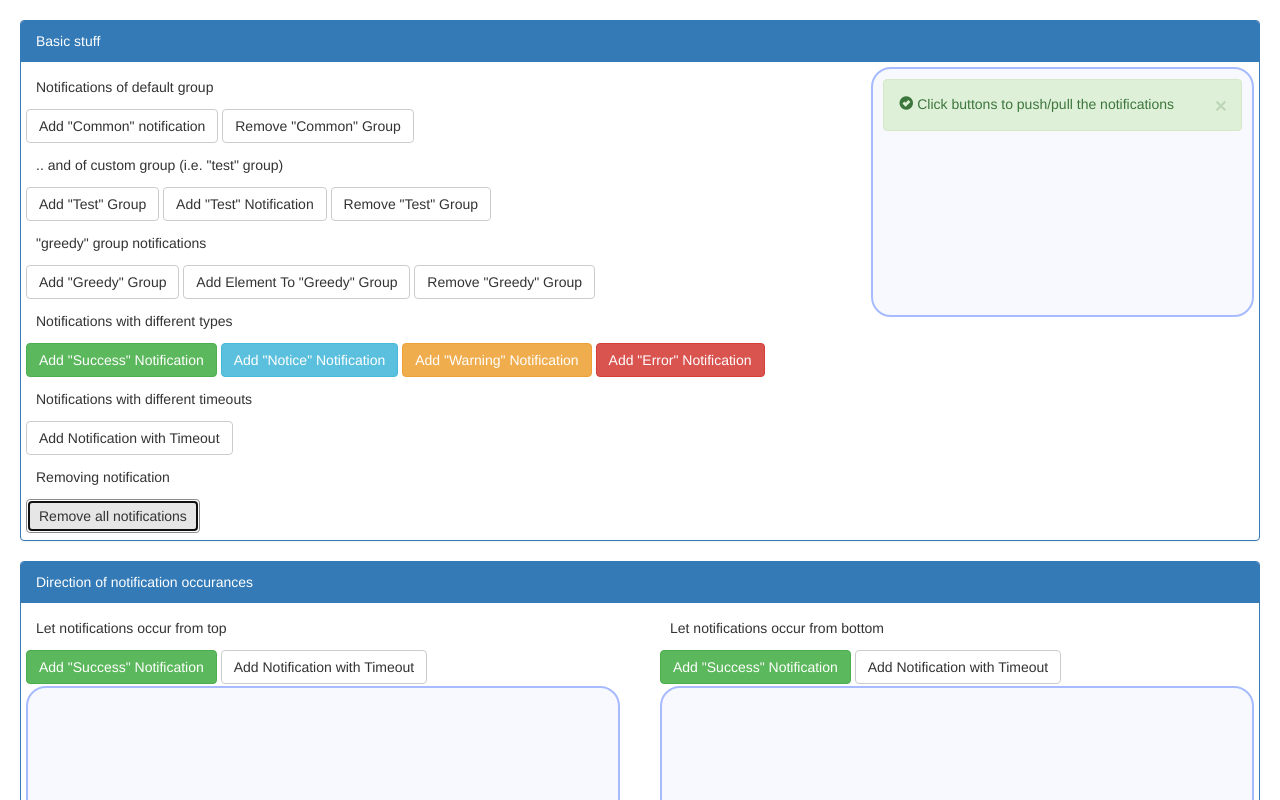
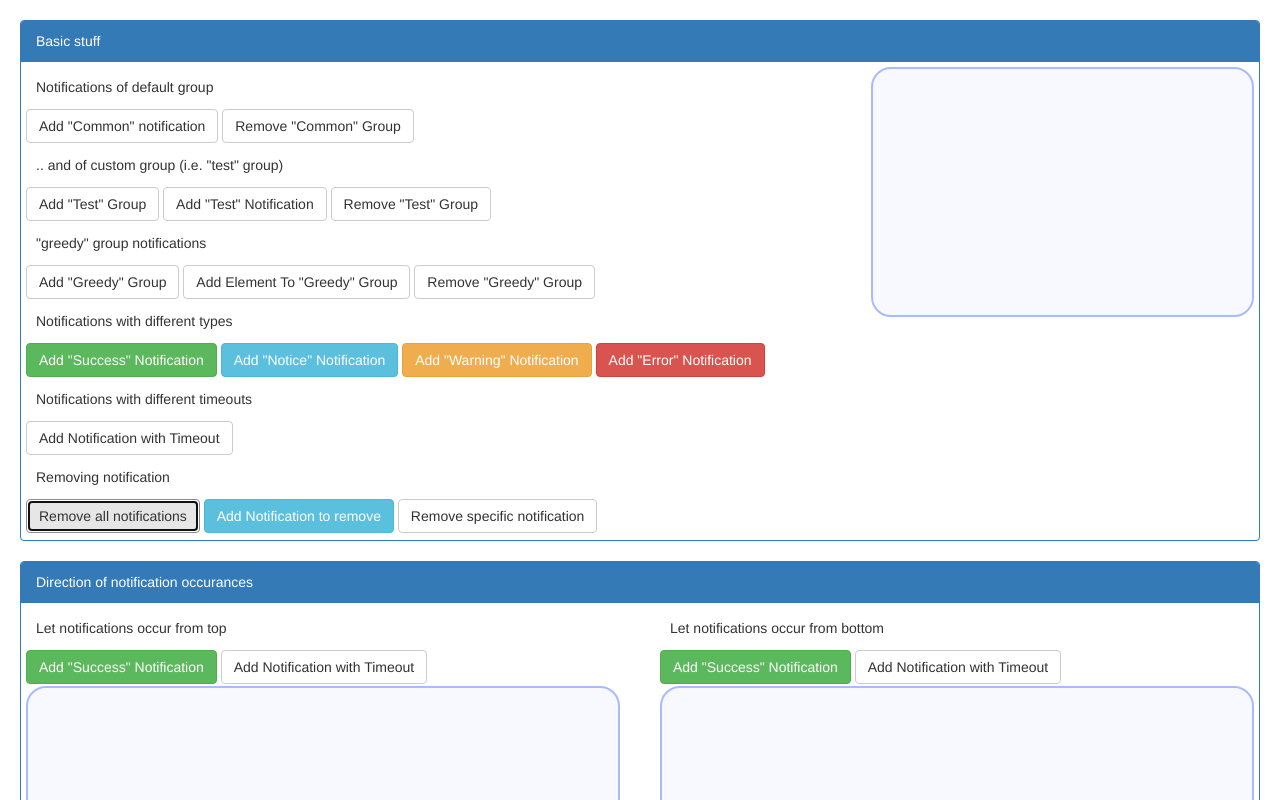
Before and after one commit to vadimkorr/module-notification, a plain HTML site: page index.html in a window 1280 px wide. Both pictures are taken after a click on the button "Remove all notifications". Shown: the top 800 px of the page. Drawn offline with nearby package versions, Linux system fonts and the light colour scheme.

Commit message:
Added remove functions, code refactoring

```diff
--- a/index.html
+++ b/index.html
@@ -47,6 +47,8 @@
           <button type="button" class="btn btn-default" id="add-timeout-notif">Add Notification with Timeout</button>
           <p>Removing notification</p>
           <button type="button" class="btn btn-default" id="remove-all">Remove all notifications</button>
+          <button type="button" class="btn btn-info" id="add-notice-notif-to-remove">Add Notification to remove</button>
+          <button type="button" class="btn btn-default" id="remove-specific-notif">Remove specific notification</button>
         </div>
       </div>
       <div class="col-md-4">
--- a/js/module-notification.js
+++ b/js/module-notification.js
@@ -1,6 +1,7 @@
 (function($) {
   /* Commons */
-  /* extends default configs and returns extended */
+
+  /* extends default config and returns extended one */
   var extendDefaults = function(source, properties) {
     var property;
     for (property in properties) {
@@ -20,98 +21,131 @@
   }
 
   /**
+   * @constructs MNGroup - private class
+   * @param {any} groupOptions - options of the new group
+   */
+  var MNGroup = function(groupOptions) {
+    var _defaultOptions = {
+      name: "common",
+      greedy: false
+    }
+    var options = applyArgs(groupOptions, _defaultOptions);
+    this.name = options.name;
+    this.greedy = options.greedy;
+    this.notifs = [];
+  }
+
+  /**
+   * Pushes new notification to the group
+   *
+   * @param {any} notif
+   */
+  MNGroup.prototype.pushNotif = function(notif) {
+    this.notifs.push(notif);
+  }
+
+  /**
+   * Detects if group has a notification with id
+   *
+   * @param {any} id
+   * @returns
+   */
+  MNGroup.prototype.hasNotif = function(id) {
+    var index = -1;
+    this.notifs.forEach(function(n, ind) {
+      if (n.id == id) {
+        index = ind;
+        return;
+      }
+    });
+    return index;
+  }
+
+  /**
    * @constructs MNModule
    * @param {any} config - options of the new module
    */
-  this.MNModule = function(config) {
-    var _defaultConfigs = {
+  this.MNModule = function(moduleOptions) {
+    var _self = this;
+
+    /* input options */
+    var _defaultOptions = {
       container: "#notifications",
       onNotifsNumberChange: function(number) {
-        console.info("Number of notifications", number, _defaultConfigs);
+        console.info("Number of notifications", number, moduleOptions);
       },
-	  direction: "fromTop"//"fromBottom"
+	    direction: "fromTop"//"fromTop", "fromBottom"
     }
+    var _options = applyArgs(moduleOptions, _defaultOptions);
 
-    var _self = this;
-    _self._configs = applyArgs(config, _defaultConfigs);
+    //unique id
+    var _id = (() => {
+      return (+new Date).toString(16);
+    })();
 
-    var _generateModuleIndex = function() {
-      return (+new Date).toString(16);
-    }
-    var _generateNotifIndex = function() {
-      return (+new Date).toString(16);
-    }
+    //append module container to the specified container
+    $("<div id='" + _id + "' class='mn-module-container'></div>").appendTo(_options.container);
 
-    _self._currModuleIndex = _generateModuleIndex();
-    _self._currNotifIndex = _generateNotifIndex();
+    var _numberOfNotifs = 0;
+    this.groups = {};
 
-    $("<div id='" + _self._currModuleIndex + "' class='mn-module-container'></div>").appendTo(_self._configs.container);
-
-    _self._currCount = 0;
-    _self._groups = {};
-
-    var _callOnNotifsNumberChange = function(number) {
-      if (typeof _self._configs.onNotifsNumberChange === "function") {
-        _self._configs.onNotifsNumberChange(number);
+    /* calls on number of notifications in current module changing */
+    function _callOnNotifsNumberChange(number) {
+      if (typeof _options.onNotifsNumberChange === "function") {
+        _options.onNotifsNumberChange(number);
       }
     }
 
-    /* decrement counter */
-    _self._decCount = function() {
-      _self._currCount > 0 ? _self._currCount-- : _self._currCount = 0;
-      _self._currNotifIndex = _generateNotifIndex();
-      _callOnNotifsNumberChange(_self._currCount);
+    /* detects if group with specified name exist */
+    this.isGroupExist = function(groupName) {
+      return _self.groups.hasOwnProperty(groupName);
     }
-    /* increment counter */
-    _self._incCount = function() {
-      _self._currCount++;
-      _self._currNotifIndex = _generateNotifIndex();
-      _callOnNotifsNumberChange(_self._currCount);
-    }
-    /* pull notification */
-    _self._pull = function(notif) {
-      var index = _self._groups[notif.group].notifs.indexOf(notif.id);
-      if (index > -1) {
-        //dec index
-        _self._decCount();
-        //pull from UI
-        $(notif.id).fadeOut(300, function() {
-          $(notif.id).remove();
-        });
-        _self._groups[notif.group].notifs.splice(index, 1);
+
+    /* pulls notification */
+    this.pull = function(notif) {
+      var hasInd = _self.groups[notif.group].hasNotif(notif.id);
+      if (hasInd != -1) {
+        //decrement counter
+        (function _decCount() {
+          _numberOfNotifs > 0 ? _numberOfNotifs-- : _numberOfNotifs = 0;
+          _callOnNotifsNumberChange(_numberOfNotifs);
+        })();
+        //remove from group
+        _self.groups[notif.group].notifs.splice(hasInd, 1);
       }
     }
-    /* get notification element id */
-    _self._getNotificationElementId = function(withoutPrefix) {
-      var id = (withoutPrefix ? '' : '#') + "mn-container-" + _self._currModuleIndex + "_" + _self._currNotifIndex;
-      return id;
-    }
-    /* get selector of the close button of the notification element */
-    _self._getCloseBtnSelector = function(id) {
-      var selector = id + " > .mn-close-btn";
-      return selector;
+
+    this._push = function(options) {
+      //increment counter
+      (function incCount() {
+        _numberOfNotifs++;
+        _callOnNotifsNumberChange(_numberOfNotifs);
+      })();
+      var additionalOptions = {
+        moduleId: _id,
+        direction: _options.direction,
+        onBeforeRemove: _self.pull
+      }
+      //create notif
+      var notif = new MNNotification(options);
+      //append to UI
+      notif.appendToContainer(additionalOptions);
+      //push to group
+      _self.groups[options.group].pushNotif(notif);
+      return notif;
     }
 
-    _self._createEmptyGroup = function() {
-      var _defaultOptions = {
-        name: "common",
-        greedy: false
-      }
-
-      var _options = applyArgs(arguments[0], _defaultOptions);
-
+    this.addEmptyGroup = function(groupOptions) {
 	    //check if group already exists
-	    if (_self._groups.hasOwnProperty(_options.name)) {
-        console.warn("Group with name already exist:", _options.name);
+	    if (_self.isGroupExist(groupOptions.name)) {
+        console.warn("Group with name already exist:", groupOptions.name);
 	    } else {
-        _self._groups[_options.name] = {
-          options: _options,
-          notifs: []
-        }
-        console.info("New group was created", _self._groups[_options.name]);
+        _self.groups[groupOptions.name] = new MNGroup(groupOptions)
+        console.info("New group was created", groupOptions.name);
       }
 	  }
-	  console.info("New notification module was registered", _self._currModuleIndex, _self._configs);
+
+	  console.info("New notification module was registered", _id, _options);
   }
 
   /**
@@ -121,10 +155,9 @@
    */
   this.MNModule.prototype.pullGroupNotifs = function(groupName) {
     var _self = this;
-    if (_self._groups.hasOwnProperty(groupName)) {
-      for (var i = 0; i < _self._groups[groupName].notifs.length;) {
-        var id = _self._groups[groupName].notifs[i];
-        _self._pull({id: id, group: groupName});
+    if (_self.groups.hasOwnProperty(groupName)) {
+      for (var i = 0; i < _self.groups[groupName].notifs.length;) {
+        _self.groups[groupName].notifs[i].pull();
       }
       console.info("Group notifications were removed:", groupName);
     } else {
@@ -138,7 +171,8 @@
    * @param {any} options - options of the group
    */
   this.MNModule.prototype.createEmptyGroup = function(options) {
-    this._createEmptyGroup(options);
+
+    this.addEmptyGroup(options);
   }
 
   /**
@@ -146,91 +180,40 @@
    *
    * @param {any} options - options of the notification
    */
-  this.MNModule.prototype.pushNotif = function(options) {
-    var NOT_DEFINED = "";
-
+  this.MNModule.prototype.pushNotif = function(notifOptions) {
+    var _self = this;
+    /* input options */
     var defaultOptions = {
       title: "",
       message: "",
-      icon: NOT_DEFINED,
+      icon: undefined,
       closeCond: 5000,//ms
-      type: "notice",//notice, warning, error, success
-      group: "common"
+      type: "notice",//"notice", "warning", "error", "success"
+      group: "common",
     }
+    var options = applyArgs(notifOptions, defaultOptions);
 
-    var _options = applyArgs(options, defaultOptions);
-
-    var _self = this;
-    /* returns icon depending on type */
-    function _getIcon() {
-      var _icons = {
-        "notice": "info-sign",
-        "success": "ok-sign",
-        "warning": "warning-sign",
-        "error": "remove"
-      }
-      return ((_options.icon == NOT_DEFINED) ? _icons[_options.type] : _options.icon);
-    }
-    /* returns filled template */
-    function _getTemplate() {
-      var template = (
-        "<div role='mn-alert' id='" + _self._getNotificationElementId(true) + "' class='mn-notification-container mn-alert mn-alert-" + _options.type + " mn-alert-dismissible'>" +
-          "<button type='button' class='mn-close-btn mn-close'><span aria-hidden='true'>&times;</span></button>" +
-          "<div class='mn-notification-container-content'>"+
-            "<i class='glyphicon glyphicon-" + _getIcon() + "'></i>" +
-            "<span> <strong>" + _options.title + "</strong> " + _options.message + "</span>" +
-          "</div>" +
-        "</div>"
-      );
-      return template;
-    }
     /* pushes new notifications */
     function _push() {
-      var pushInner = function() {
-        _self._incCount();
-        _self._groups[_options.group].notifs.push(_self._getNotificationElementId());
-        if (_self._configs.direction == "fromTop") {
-          $(_getTemplate()).appendTo("#" + _self._currModuleIndex).hide().fadeIn(300);
-		} else {
-		  $(_getTemplate()).prependTo("#" + _self._currModuleIndex).hide().fadeIn(300);
-		}
-
-        return { id: _self._getNotificationElementId(), group: _options.group };
-      }
       //group is not exist yet
-      if (!_self._groups.hasOwnProperty(_options.group)) {
-        _self._createEmptyGroup({ name: _options.group });
-        return pushInner();
+      if (!_self.isGroupExist(options.group)) {
+        _self.addEmptyGroup({ name: options.group });
+        return _self._push(options);
       //group exists
       } else {
         //group is greedy
-        if (_self._groups[_options.group].options.greedy) {
+        if (_self.groups[options.group].greedy) {
           //greedy group already has a member
-          if (_self._groups[_options.group].notifs.length >= 1) {
-            console.warn("Greedy group " + _options.group + " already has a member");
-            return false;
+          if (_self.groups[options.group].notifs.length >= 1) {
+            console.warn("Greedy group " + options.group + " already has a member");
+            return null;
           //greedy group is empty
           } else {
-            return pushInner();
+            return _self._push(options);
           }
         //group is not greedy
         } else {
-          return pushInner();
-        }
-      }
-    }
-    /* sets time after which notification will be closed */
-    function _setCloseConditions(notif) {
-      $(_self._getCloseBtnSelector(notif.id)).on("click", function() {
-        _self._pull(notif);
-      });
-      if (_options.closeCond !== false) {
-        if (typeof _options.closeCond === "function") {
-
-        } else {
-          setTimeout(function() {
-            _self._pull(notif);
-          }, _options.closeCond);
+          return _self._push(options);
         }
       }
     }
@@ -238,10 +221,12 @@
     var pushResult = _push();
 
     if (pushResult) {
-      _setCloseConditions(pushResult);
-      console.info("New notification was pushed", _self._getNotificationElementId(true), _options);
+      //_setCloseConditions(pushResult);
+      console.info("New notification was pushed", pushResult, options);
+      return pushResult;
     } else {
-      console.warn("New notification wasn't pushed", _options);
+      console.warn("New notification wasn't pushed", options);
+      return null;
     }
   }
 
@@ -252,13 +237,110 @@
    */
   this.MNModule.prototype.pullAll = function() {
     var _self = this;
-    for(var groupName in _self._groups) {
-      for (var i = 0; i < _self._groups[groupName].notifs.length;) {
-        var id = _self._groups[groupName].notifs[i];
-        _self._pull({id: id, group: groupName});
+    for(var groupName in _self.groups) {
+      for (var i = 0; i < _self.groups[groupName].notifs.length;) {
+        _self.groups[groupName].notifs[i].pull();
       }
       console.info("Group notifications were removed:", groupName);
     }
   }
 
+  var MNNotification = function(options) {
+    var _self = this;
+
+    /* unique id */
+    this.id = (() => {
+      return (+new Date).toString(16);
+    })();
+
+    this.moduleId = "";//init on pushing notification
+    this.onBeforeRemove = () => {};
+
+    /* returns icon depending on type */
+    function _getIcon() {
+      var icons = {
+        "notice": "info-sign",
+        "success": "ok-sign",
+        "warning": "warning-sign",
+        "error": "remove"
+      }
+      return ((options.icon == undefined) ? icons[options.type] : options.icon);
+    }
+
+    this.title = options.title;
+    this.message = options.message
+    this.icon = _getIcon();
+    this.closeCond = options.closeCond;
+    this.type = options.type;
+    this.group = options.group;
+
+    /* get notification element id */
+    this.notificationElementId = (function getNotificationElementId() {
+      var elId = "mn-container-" + _self.moduleId + "_" + _self.id;
+      return elId;
+    })();
+
+    this.pull = function() {
+      if (typeof _self.onBeforeRemove === "function") {
+        _self.onBeforeRemove(_self);
+        $("#" + _self.notificationElementId).fadeOut(300, function() {
+          $("#" + _self.notificationElementId).remove();
+        });
+      }
+    };
+  }
+
+  MNNotification.prototype.pull = function() {
+    this.pull();
+  }
+
+  MNNotification.prototype.appendToContainer = function(additionalOptions) {
+    var _self = this;
+    this.moduleId = additionalOptions.moduleId;
+    this.onBeforeRemove = additionalOptions.onBeforeRemove;
+    /* returns filled template */
+    var _getTemplate = function() {
+      var template = (
+        "<div role='mn-alert' id='" + _self.notificationElementId + "' class='mn-notification-container mn-alert mn-alert-" + _self.type + " mn-alert-dismissible'>" +
+          "<button type='button' class='mn-close-btn mn-close'><span aria-hidden='true'>&times;</span></button>" +
+          "<div class='mn-notification-container-content'>"+
+            "<i class='glyphicon glyphicon-" + _self.icon + "'></i>" +
+            "<span> <strong>" + _self.title + "</strong> " + _self.message + "</span>" +
+          "</div>" +
+        "</div>"
+      );
+      return template;
+    }
+
+    /* get selector of the close button of the notification element */
+    var _getCloseBtnSelector = function() {
+      var selector = "#" + _self.notificationElementId + " > .mn-close-btn";
+      return selector;
+    };
+
+    (function append() {
+      if (additionalOptions.direction == "fromTop") {
+        $(_getTemplate()).appendTo("#" + _self.moduleId).hide().fadeIn(300);
+      } else {
+        $(_getTemplate()).prependTo("#" + _self.moduleId).hide().fadeIn(300);
+      }
+    })();
+
+    /* sets time after which notification will be closed */
+    (function setCloseConditions() {
+      $(_getCloseBtnSelector()).on("click", function() {
+        _self.pull();
+      });
+      if (_self.closeCond !== false) {
+        if (typeof _self.closeCond === "function") {
+
+        } else {
+          setTimeout(function() {
+            _self.pull();
+          }, _self.closeCond);
+        }
+      }
+    })();
+  }
+
 })(jQuery);
```
Also changed, not shown: script.js (+19 -2 lines).
